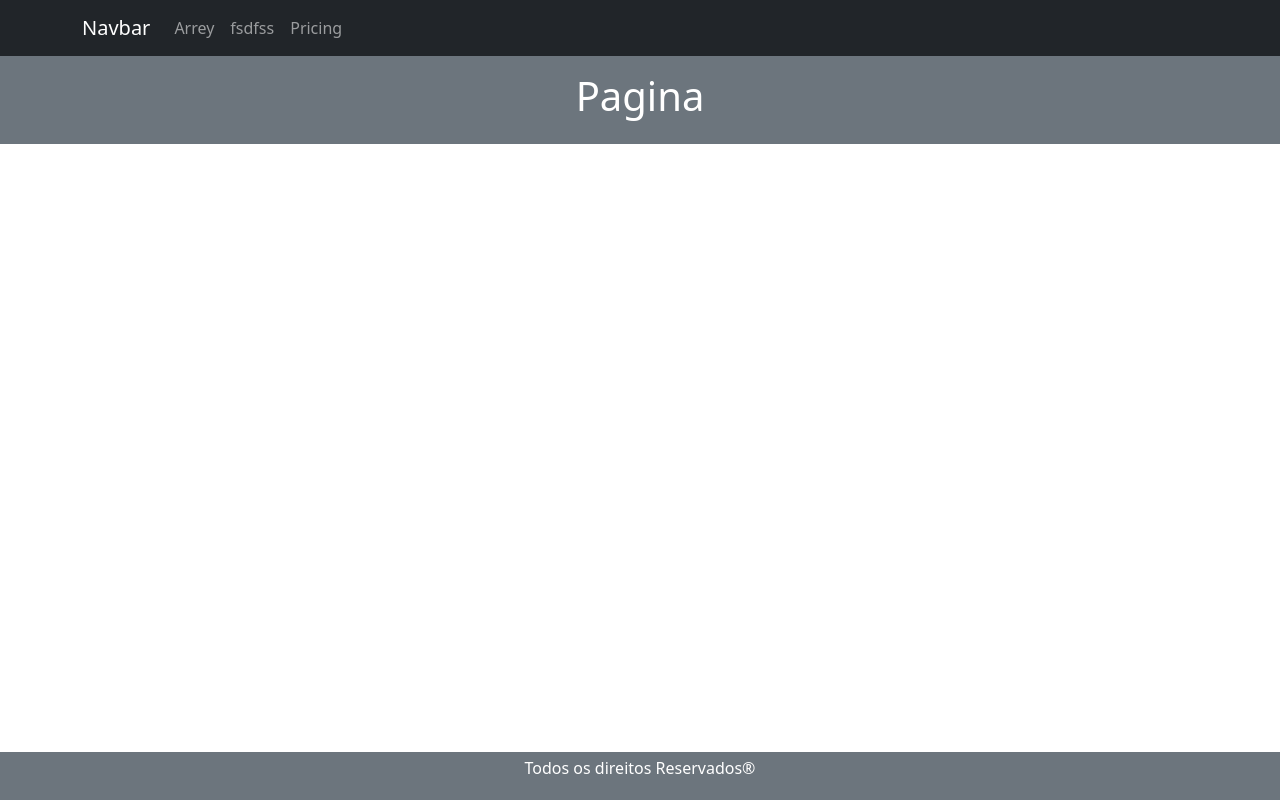
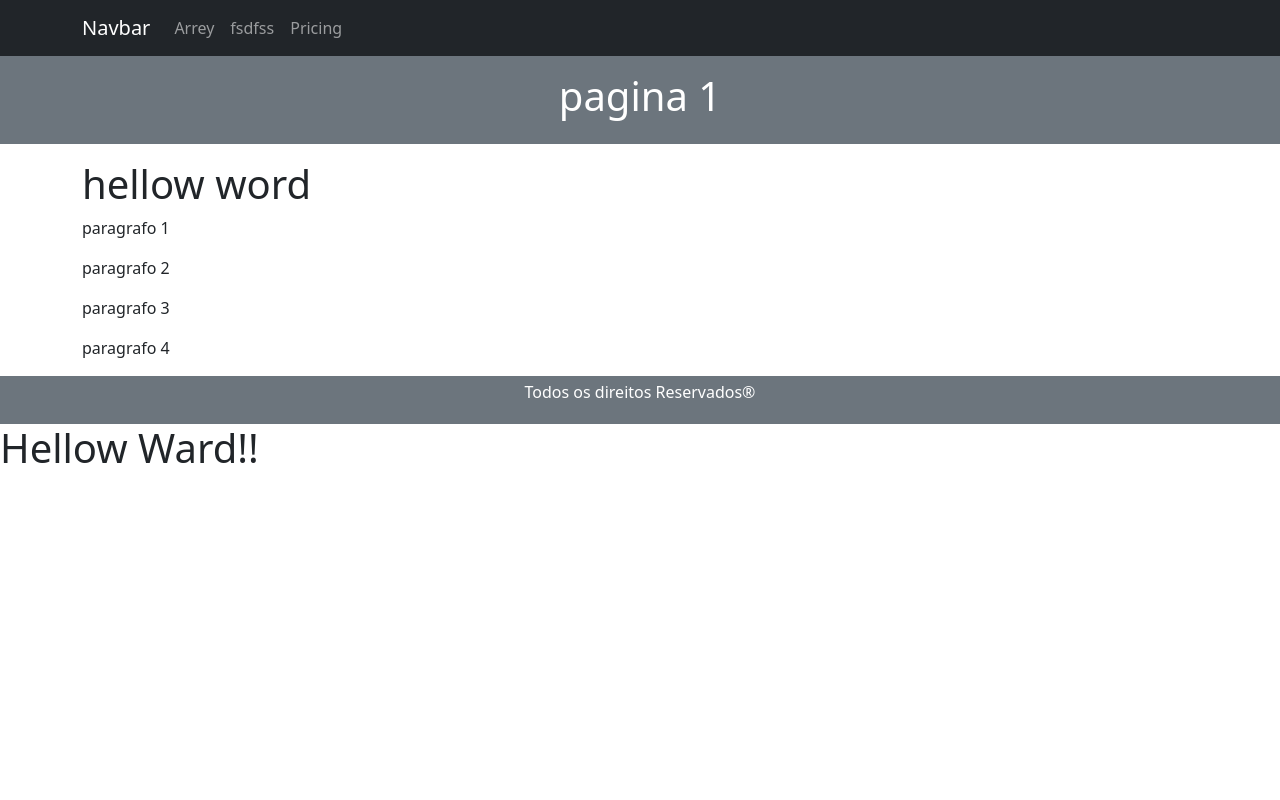
Before and after one commit to JoaoeduLS/react.js, a Next.js app: page / in a window 1280 px wide. Built offline with nearby package versions, Linux system fonts and the light colour scheme.

Commit message:
montando as paginas

```diff
--- a/components/Pagina.jsx
+++ b/components/Pagina.jsx
@@ -3,21 +3,26 @@ import "bootstrap/dist/css/bootstrap.min.css";
 import { Container } from "react-bootstrap";
 import Cabecalho from "../components/Cabecalho";
 
-const Pagina = () => {
+const Pagina = (props) => {
   return (
     <>
+      {/* Cabecalho */}
       <Cabecalho />
       <div className="bg-secondary py-3 text-white text-center mb-3">
         <Container>
-          <h1>Pagina</h1>
+          <h1>{props.titulo}</h1>
         </Container>
       </div>
+      {/* tudo que vai fica dentro da pagina */}
+      {props.children}
+      {/* final da pagina  */}
       <div
         style={{ width: "100%" }}
-        className="bg-secondary position-fixed bottom-0 py-1 text-white text-center"
+        className="bg-secondary bottom-0 py-1 text-white text-center"
       >
         <p>Todos os direitos Reservados®</p>
       </div>
+      <h1>Hellow Ward!!</h1>
     </>
   );
 };
--- a/pages/arrey.js
+++ b/pages/arrey.js
@@ -15,6 +15,7 @@ const arrey = () => {
   return (
     <>
       <Pagina />
+      <h1>arrey</h1>
     </>
   );
 };
--- a/pages/index.js
+++ b/pages/index.js
@@ -1,11 +1,20 @@
 import Cabecalho from "../components/Cabecalho";
 import "bootstrap/dist/css/bootstrap.min.css";
 import Pagina from "../components/Pagina";
+import { Container } from "react-bootstrap";
 
 export default function Home() {
   return (
     <>
-      <Pagina />
+      <Pagina titulo="pagina 1 ">
+        <Container>
+          <h1>hellow word</h1>
+          <p>paragrafo 1</p>
+          <p>paragrafo 2</p>
+          <p>paragrafo 3</p>
+          <p>paragrafo 4</p>
+        </Container>
+      </Pagina>
     </>
   );
 }
```
